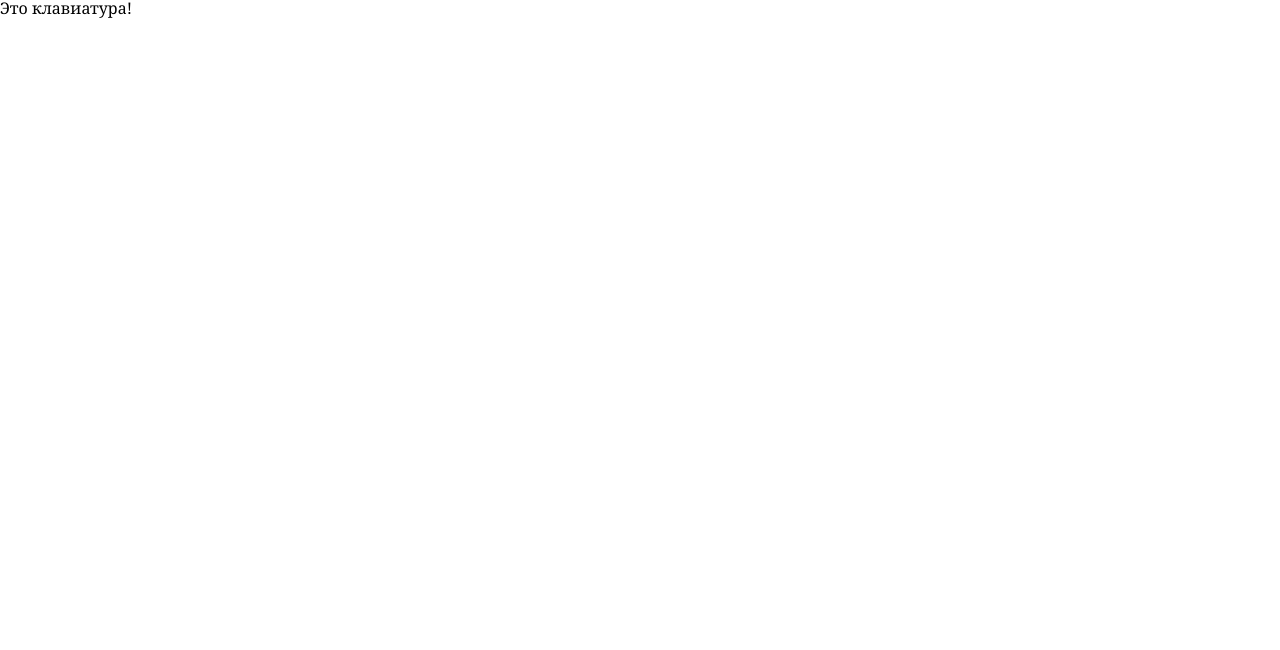
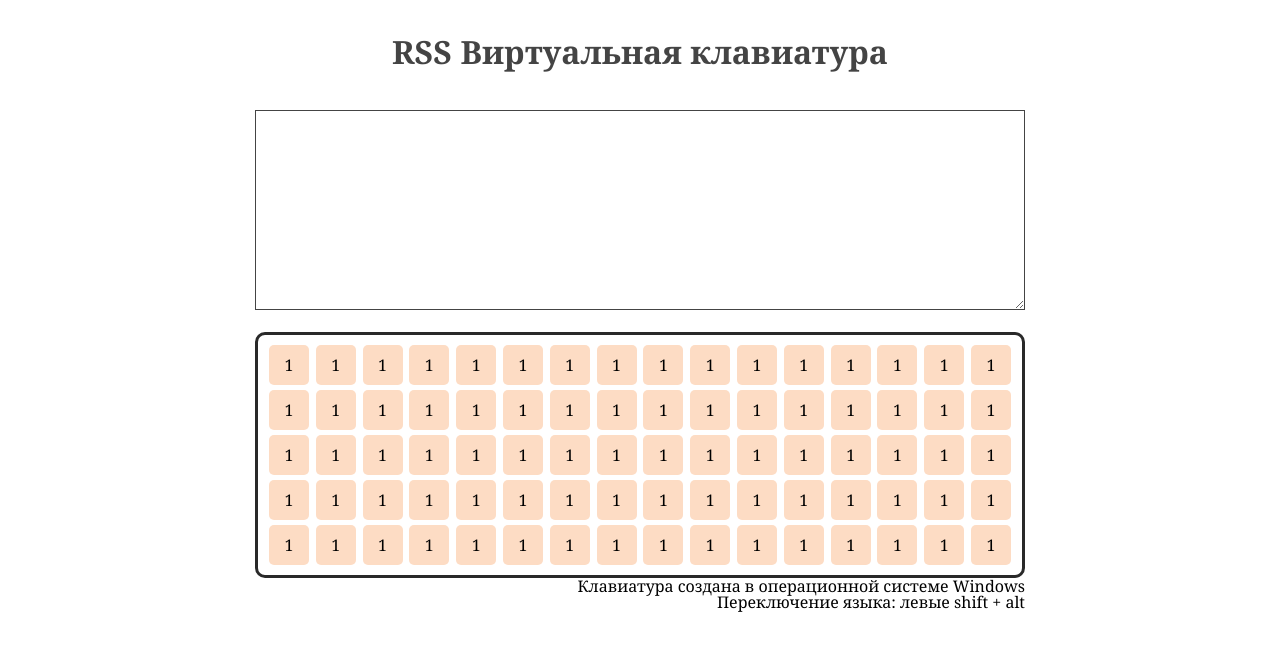
Before and after one commit to AishSI/virtual-keyboard, a website built with webpack: page src/index.html in a window 1280 px wide. Built offline with nearby package versions, Linux system fonts and the light colour scheme.

Commit message:
feat: add draft structure keyboard layout

```diff
--- a/src/index.html
+++ b/src/index.html
@@ -9,7 +9,104 @@
 </head>
 
 <body>
-  <div class="keyboard">Это клавиатура!</div>
+
+  <div class="wrapper">
+
+    <h1 class="title">RSS Виртуальная клавиатура</h1>
+    <textarea class="textarea" id="textarea"></textarea>
+
+    <div class="keyboard">
+      <div class="keyboard__key">1</div>
+      <div class="keyboard__key">1</div>
+      <div class="keyboard__key">1</div>
+      <div class="keyboard__key">1</div>
+      <div class="keyboard__key">1</div>
+      <div class="keyboard__key">1</div>
+      <div class="keyboard__key">1</div>
+      <div class="keyboard__key">1</div>
+      <div class="keyboard__key">1</div>
+      <div class="keyboard__key">1</div>
+      <div class="keyboard__key">1</div>
+      <div class="keyboard__key">1</div>
+      <div class="keyboard__key">1</div>
+      <div class="keyboard__key">1</div>
+      <div class="keyboard__key">1</div>
+      <div class="keyboard__key">1</div>
+      <div class="keyboard__key">1</div>
+      <div class="keyboard__key">1</div>
+      <div class="keyboard__key">1</div>
+      <div class="keyboard__key">1</div>
+      <div class="keyboard__key">1</div>
+      <div class="keyboard__key">1</div>
+      <div class="keyboard__key">1</div>
+      <div class="keyboard__key">1</div>
+      <div class="keyboard__key">1</div>
+      <div class="keyboard__key">1</div>
+      <div class="keyboard__key">1</div>
+      <div class="keyboard__key">1</div>
+      <div class="keyboard__key">1</div>
+      <div class="keyboard__key">1</div>
+      <div class="keyboard__key">1</div>
+      <div class="keyboard__key">1</div>
+      <div class="keyboard__key">1</div>
+      <div class="keyboard__key">1</div>
+      <div class="keyboard__key">1</div>
+      <div class="keyboard__key">1</div>
+      <div class="keyboard__key">1</div>
+      <div class="keyboard__key">1</div>
+      <div class="keyboard__key">1</div>
+      <div class="keyboard__key">1</div>
+      <div class="keyboard__key">1</div>
+      <div class="keyboard__key">1</div>
+      <div class="keyboard__key">1</div>
+      <div class="keyboard__key">1</div>
+      <div class="keyboard__key">1</div>
+      <div class="keyboard__key">1</div>
+      <div class="keyboard__key">1</div>
+      <div class="keyboard__key">1</div>
+      <div class="keyboard__key">1</div>
+      <div class="keyboard__key">1</div>
+      <div class="keyboard__key">1</div>
+      <div class="keyboard__key">1</div>
+      <div class="keyboard__key">1</div>
+      <div class="keyboard__key">1</div>
+      <div class="keyboard__key">1</div>
+      <div class="keyboard__key">1</div>
+      <div class="keyboard__key">1</div>
+      <div class="keyboard__key">1</div>
+      <div class="keyboard__key">1</div>
+      <div class="keyboard__key">1</div>
+      <div class="keyboard__key">1</div>
+      <div class="keyboard__key">1</div>
+      <div class="keyboard__key">1</div>
+      <div class="keyboard__key">1</div>
+      <div class="keyboard__key">1</div>
+      <div class="keyboard__key">1</div>
+      <div class="keyboard__key">1</div>
+      <div class="keyboard__key">1</div>
+      <div class="keyboard__key">1</div>
+      <div class="keyboard__key">1</div>
+      <div class="keyboard__key">1</div>
+      <div class="keyboard__key">1</div>
+      <div class="keyboard__key">1</div>
+      <div class="keyboard__key">1</div>
+      <div class="keyboard__key">1</div>
+      <div class="keyboard__key">1</div>
+      <div class="keyboard__key">1</div>
+      <div class="keyboard__key">1</div>
+      <div class="keyboard__key">1</div>
+      <div class="keyboard__key">1</div>
+
+    </div>
+
+    <p class="description">Клавиатура создана в операционной системе Windows</p>
+    <p class="description">Переключение языка: левые shift + alt</p>
+
+
+  </div>
+
+
+
 </body>
 
 </html>
--- a/src/index.scss
+++ b/src/index.scss
@@ -1,2 +1,4 @@
 @import "./style/normalize";
 @import "./style/base";
+@import "./style/constants";
+@import "./style/keyboard";
--- a/src/style/_base.scss
+++ b/src/style/_base.scss
@@ -15,6 +15,12 @@ ul li {
 img {
   width: 100%;
   vertical-align: top;
+}
+
+.wrapper{
+  max-width: 800px;
+  margin: 0 auto;
+  padding: 1.5rem;
 }
 
 .visually-hidden {
--- /dev/null
+++ b/src/style/_constants.scss
@@ -0,0 +1,26 @@
+// Color system
+$color-primary: #f1cdb3;
+$color-primary-light: #fddcc4;
+$color-light-xl: #ffffff;
+$color-light-l: #f6f6f6;
+$color-light-s: #fafafa;
+$color-dark-s: #cdcdcd;
+$color-dark-m: #b2b2b2;
+$color-dark-l: #545454;
+$color-dark-xl: #4c4c4c;
+$color-dark-2xl: #444444;
+$color-dark-3xl: #292929;
+$color-transparent: rgba(0, 0, 0, 0);
+$color-blackout: rgba(41, 41, 41, 0.6);
+
+$color-modal-window-shadow: rgba(13, 13, 13, 0.04);
+
+$start-screen-gradient-background: url('./assets/images/noise_transparent@2x.png'), radial-gradient(100% 215.42% at 0% 0%, #5B483A 0%, #262425 100%);
+$footer-gradient-background: url('./assets/images/noise_transparent@2x.png'), radial-gradient(110.67% 538.64% at 5.73% 50%, #513D2F 0%, #1A1A1C 100%), #211F20;;
+
+$key-size: 4rem;
+
+// Breakpoints
+$content-large: 1280px;
+$content-medium: 768px;
+$content-small: 320px;
--- a/src/style/_keyboard.scss
+++ b/src/style/_keyboard.scss
@@ -0,0 +1,39 @@
+.title{
+  color: $color-dark-2xl;
+  text-align: center;
+}
+
+.textarea{
+  width: 100%;
+  min-height: 20rem;
+  padding: 1rem;
+  margin: 2rem auto;
+  border: 1px solid $color-dark-2xl;
+}
+
+.description {
+  text-align: right;
+}
+
+.keyboard {
+  display: grid;
+  grid-gap: 0.5rem;
+  gap: 0.5rem;
+  grid-template-columns: repeat(16, 4rem);
+  grid-template-rows: repeat(5, 4rem);
+  width: 100%;
+  margin: 0 auto;
+  padding: 1rem;
+  border: 3px solid #292929;
+  border-radius: 1rem;
+  justify-content: space-around;
+}
+
+.keyboard__key{
+  width: $key-size;
+  height: $key-size;
+  text-align: center;
+  line-height: $key-size;
+  background-color: $color-primary-light;
+  border-radius: 0.5rem;
+}
```
